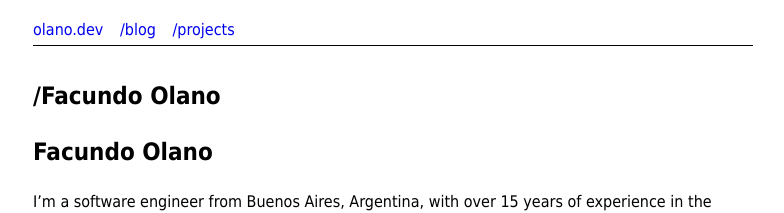
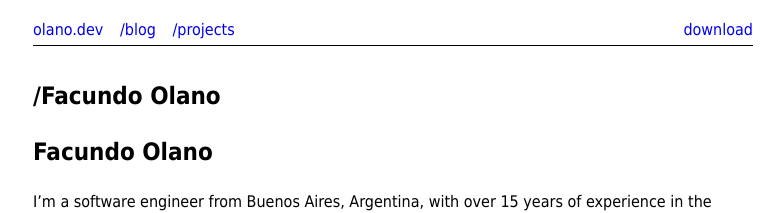
Before and after one commit to facundoolano/olano.dev, a Jekyll site: the page built from resume.md, in a window 1280 px wide and 900 px high. Shown: the top 213 px of the window, without its empty margins (247-1031 px from the left). Built offline with Jekyll 4.4.1, drawn with Linux system fonts in a browser that asks for light colours; our own code applies the rules of GitHub Pages for plain Markdown files.

Commit message:
update resume

```diff
--- a/resume.md
+++ b/resume.md
@@ -1,5 +1,6 @@
 ---
 layout: default
+submenu: [["download", "/resume.pdf"]]
 ---
 
 ## Facundo Olano
```
Also changed, not shown: 1 other file.
